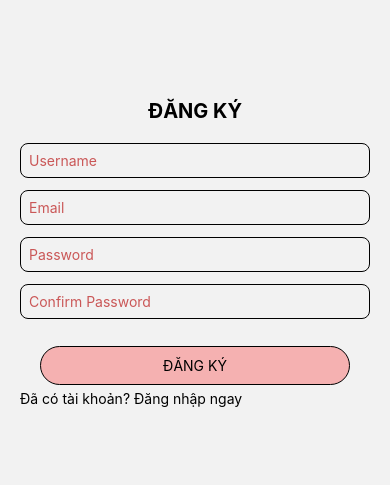
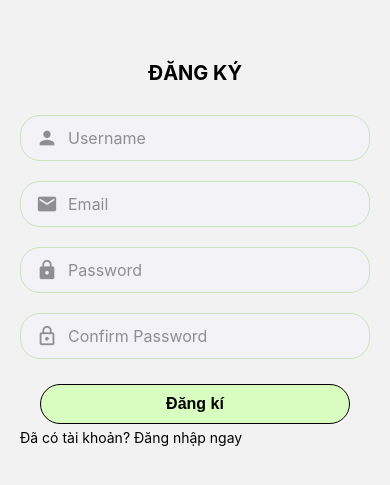
Before and after one commit to B4WHIS/chat-app-bc, a React Native app: screen /Register in a window 390 px wide. Shown: the part 169-654 px from the top of the page. Built offline with nearby package versions, Linux system fonts and the light colour scheme; no server answers.

Commit message:
feat: design component

```diff
--- a/App.tsx
+++ b/App.tsx
@@ -3,6 +3,8 @@ import { StyleSheet, Text, View } from "react-native";
 import LoginScreen from "./src/screens/auth/LoginScreen";
 import RegisterScreen from "./src/screens/auth/RegisterScreen";
 import RootNavigator from "./src/navigation/RootNavigator";
+import AppButton from "./src/components/AppButton";
+import React from "react";
 
 export default function App() {
   return <RootNavigator />;
--- /dev/null
+++ b/src/components/AppButton.tsx
@@ -0,0 +1,53 @@
+import React from "react";
+import { Text, StyleSheet, Pressable } from "react-native";
+
+interface AppButtonProps {
+  title?: string;
+  onPress?: () => void;
+}
+
+const AppButton: React.FC<AppButtonProps> = ({ title, onPress }) => {
+  return (
+    <Pressable
+      onPress={onPress}
+      style={({ pressed }) => [styles.button, pressed && styles.buttonPressed]}
+    >
+      {({ pressed }) => (
+        <Text style={[styles.title, pressed && styles.titlePressed]}>
+          {title}
+        </Text>
+      )}
+    </Pressable>
+  );
+};
+
+const styles = StyleSheet.create({
+  button: {
+    backgroundColor: "#d9fdc1",
+    borderColor: "#000000",
+    borderWidth: 1,
+    alignItems: "center",
+    marginLeft: 20,
+    marginRight: 20,
+    borderRadius: 100,
+    marginTop: 15,
+    marginBottom: 5,
+    padding: 10,
+  },
+  buttonPressed: {
+    backgroundColor: "#3e5e29",
+    opacity: 0.8,
+  },
+  title: {
+    color: "#000000",
+    fontSize: 16,
+    fontFamily: "Sans-Serif",
+    fontWeight: "bold",
+  },
+
+  titlePressed: {
+    color: "#fffefe",
+  },
+});
+
+export default AppButton;
--- /dev/null
+++ b/src/components/AppTextInput.tsx
@@ -0,0 +1,71 @@
+import React from "react";
+import {
+  View,
+  TextInput,
+  StyleSheet,
+  TextInputProps,
+  Platform,
+} from "react-native";
+// Sử dụng MaterialIcons phổ biến, bạn có thể đổi bộ icon khác
+import { MaterialIcons } from "@expo/vector-icons";
+
+interface AppTextInputProps extends TextInputProps {
+  iconName?: keyof typeof MaterialIcons.glyphMap;
+  iconColor?: string;
+}
+
+const AppTextInput: React.FC<AppTextInputProps> = ({
+  iconName,
+  iconColor = "#6e6e73",
+  style,
+  ...props
+}) => {
+  return (
+    <View style={styles.container}>
+      {iconName && (
+        <MaterialIcons
+          name={iconName}
+          size={22}
+          color={iconColor}
+          style={styles.icon}
+        />
+      )}
+
+      <TextInput
+        style={[
+          styles.input,
+
+          iconName ? { paddingLeft: 10 } : { paddingLeft: 15 },
+          style,
+        ]}
+        placeholderTextColor="#8e8e93"
+        {...props}
+      />
+    </View>
+  );
+};
+
+const styles = StyleSheet.create({
+  container: {
+    flexDirection: "row",
+    alignItems: "center",
+    backgroundColor: "#f2f2f7",
+    borderWidth: 1,
+    borderColor: "#cde2be",
+    borderRadius: 20,
+    marginVertical: 10,
+    width: "100%",
+  },
+  icon: {
+    paddingLeft: 15,
+    color: "#8e8e93",
+  },
+  input: {
+    flex: 1,
+    paddingVertical: Platform.OS === "ios" ? 15 : 12,
+    fontSize: 16,
+    color: "#000000",
+  },
+});
+
+export default AppTextInput;
--- a/src/screens/auth/LoginScreen.tsx
+++ b/src/screens/auth/LoginScreen.tsx
@@ -10,6 +10,8 @@ import {
   Alert,
 } from "react-native";
 import { signInWithEmail } from "../../services/authService";
+import AppButton from "../../components/AppButton";
+import AppTextInput from "../../components/AppTextInput";
 
 const LoginScreen = ({ navigation }: any) => {
   const [email, setEmail] = useState("");
@@ -31,23 +33,26 @@ const LoginScreen = ({ navigation }: any) => {
     >
       <View style={styles.container}>
         <Text style={styles.title}>ĐĂNG NHẬP</Text>
-        <TextInput
+
+        <AppTextInput
           placeholder="Email"
           value={email}
           onChangeText={setEmail}
           autoCapitalize="none"
-          style={styles.input}
+          keyboardType="email-address"
+          iconName="email"
         />
-        <TextInput
+
+        <AppTextInput
           placeholder="Password"
           value={pass}
           onChangeText={setPass}
           secureTextEntry
-          style={styles.input}
+          iconName="lock"
         />
-        <TouchableOpacity style={styles.button} onPress={handleLogin}>
-          <Text>ĐĂNG NHẬP</Text>
-        </TouchableOpacity>
+
+        <AppButton title="Đăng nhập" onPress={handleLogin} />
+
         <TouchableOpacity onPress={() => navigation.navigate("Register")}>
           <Text>Chưa có tài khoản? Đăng ký ngay</Text>
         </TouchableOpacity>
@@ -61,7 +66,7 @@ const styles = StyleSheet.create({
     flex: 1,
     justifyContent: "center",
     padding: 20,
-    // borderWidth: 1,
+    //borderWidth: 1,
   },
   title: {
     fontWeight: "bold",
--- a/src/screens/auth/RegisterScreen.tsx
+++ b/src/screens/auth/RegisterScreen.tsx
@@ -10,6 +10,8 @@ import {
   Alert,
 } from "react-native";
 import { signUpWithEmail } from "../../services/authService";
+import AppTextInput from "../../components/AppTextInput";
+import AppButton from "../../components/AppButton";
 
 const RegisterScreen = ({ navigation }: any) => {
   const [displayName, setDisplayName] = useState("");
@@ -41,37 +43,37 @@ const RegisterScreen = ({ navigation }: any) => {
     >
       <View style={styles.container}>
         <Text style={styles.title}>ĐĂNG KÝ</Text>
-        <TextInput
+        <AppTextInput
+          iconName="person"
           placeholder="Username"
           value={displayName}
           onChangeText={setDisplayName}
           autoCapitalize="none"
-          style={styles.input}
         />
-        <TextInput
+
+        <AppTextInput
           placeholder="Email"
           value={email}
           onChangeText={setEmail}
           autoCapitalize="none"
-          style={styles.input}
+          keyboardType="email-address"
+          iconName="email"
         />
-        <TextInput
+        <AppTextInput
+          iconName="lock"
           placeholder="Password"
           value={pass}
           onChangeText={setPass}
           secureTextEntry
-          style={styles.input}
         />
-        <TextInput
+        <AppTextInput
+          iconName="lock-outline"
           placeholder="Confirm Password"
           value={confirmPassword}
           onChangeText={setConfirmPassword}
           secureTextEntry
-          style={styles.input}
         />
-        <TouchableOpacity style={styles.button} onPress={handleRegister}>
-          <Text>ĐĂNG KÝ</Text>
-        </TouchableOpacity>
+        <AppButton title="Đăng kí" onPress={handleRegister} />
         <TouchableOpacity onPress={() => navigation.goBack()}>
           <Text>Đã có tài khoản? Đăng nhập ngay</Text>
         </TouchableOpacity>
```
Also changed, not shown: src/components/Avatar.tsx (added, +51 -0 lines), tsconfig.json (+27 -0 lines), 1 other file (tests, documents, lock files or other folders).
